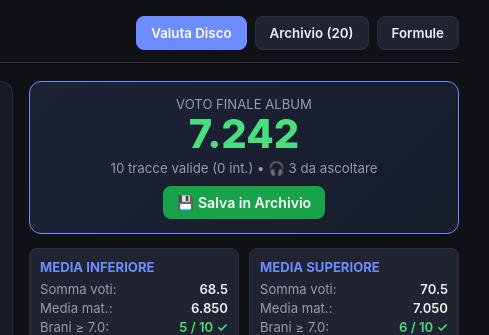
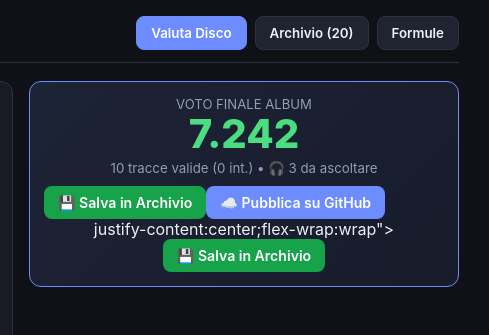
Before and after one commit to matteochiariotti-design/valuta-dischi, a plain HTML site: page index.html in a window 1280 px wide. Shown: the top 335 px of the page, 791-1280 px from the left. Drawn offline with Linux system fonts and the light colour scheme.

Commit message:
Update index.html

```diff
--- a/index.html
+++ b/index.html
@@ -82,7 +82,8 @@ tr.to-listen td{background:#2a2416!important;border-bottom-color:#5c481c}
 </div>
 
 <div>
-<div class="score-box"><div style="font-size:.82rem;color:var(--muted);text-transform:uppercase">Voto Finale Album</div><div class="score-big" id="res-final">0.000</div><div class="score-sub" id="res-meta">0 tracce valide</div><div style="margin-top:10px;display:flex;gap:8px;justify-content:center;flex-wrap:wrap"><button class="btn btn-ok" onclick="saveToArchive()">💾 Salva in Archivio</button><button class="btn btn-del" id="btn-delete-current" style="display:none;padding:8px 12px;font-size:.88rem" onclick="deleteCurrentAlbum()">🗑️ Elimina</button></div></div>
+<div class="score-box"><div style="font-size:.82rem;color:var(--muted);text-transform:uppercase">Voto Finale Album</div><div class="score-big" id="res-final">0.000</div><div class="score-sub" id="res-meta">0 tracce valide</div><div style="margin-top:10px;display:flex;gap:8px<div style="margin-top:10px;display:flex;gap:8px;justify-content:center;flex-wrap:wrap"><button class="btn btn-ok" onclick="saveToArchive()">💾 Salva in Archivio</button><button class="btn" onclick="copyForGithub(this)">☁️ Pubblica su GitHub</button><button class="btn btn-del" id="btn-delete-current" style="display:none;padding:8px 12px;font-size:.88rem" onclick="deleteCurrentAlbum()">🗑️ Elimina</button></div>
+justify-content:center;flex-wrap:wrap"><button class="btn btn-ok" onclick="saveToArchive()">💾 Salva in Archivio</button><button class="btn btn-del" id="btn-delete-current" style="display:none;padding:8px 12px;font-size:.88rem" onclick="deleteCurrentAlbum()">🗑️ Elimina</button></div></div>
 <div class="stat-grid">
 <div class="stat-box"><h4>Media Inferiore</h4>
 <div class="stat-line"><span>Somma voti:</span><span id="inf-sum">0</span></div>
@@ -508,19 +509,66 @@ function exportCSV() {
   link.click();
 }
 
-function copyForGithub() {
+async function copyForGithub(btnEl) {
   saveDraft();
+  let tok = localStorage.getItem("ar_gh_token") || "";
+  if (!tok) {
+    tok = prompt("Incolla il tuo GitHub Token (verrà memorizzato su questo dispositivo per i prossimi invii diretti):");
+    if (!tok || !tok.trim()) return;
+    tok = tok.trim();
+    localStorage.setItem("ar_gh_token", tok);
+  }
+  const btn = btnEl || (typeof event !== "undefined" && event && event.target ? event.target : null);
+  const origText = btn ? btn.textContent : "☁️ Pubblica su GitHub";
+  if (btn) btn.textContent = "⏳ Salvataggio...";
+
   const draft = JSON.parse(localStorage.getItem("ar_draft") || "null");
   const payload = { archive: archive, draft: draft };
   const jsonStr = JSON.stringify(payload, null, 2);
-  const ta = document.createElement("textarea");
-  ta.value = jsonStr;
-  document.body.appendChild(ta);
-  ta.select();
-  document.execCommand("copy");
-  document.body.removeChild(ta);
-  alert("Archivio e Bozza copiati! Ora si aprirà GitHub: apri archivio.json -> matita (Edit) -> Cmd+A -> Cmd+V -> Commit changes.");
-  window.location.href = "https://github.com";
+  const b64 = btoa(unescape(encodeURIComponent(jsonStr)));
+  const apiUrl = "https://github.com";
+
+  try {
+    const getRes = await fetch(apiUrl, {
+      headers: { "Authorization": `Bearer ${tok}`, "Accept": "application/vnd.github+json" }
+    });
+    let sha = undefined;
+    if (getRes.ok) {
+      const fileData = await getRes.json();
+      sha = fileData.sha;
+    } else if (getRes.status === 401 || getRes.status === 403) {
+      localStorage.removeItem("ar_gh_token");
+      if (btn) btn.textContent = origText;
+      alert("Token non valido o senza permessi: clicca di nuovo per inserirne uno valido.");
+      return;
+    }
+
+    const putRes = await fetch(apiUrl, {
+      method: "PUT",
+      headers: {
+        "Authorization": `Bearer ${tok}`,
+        "Accept": "application/vnd.github+json",
+        "Content-Type": "application/json"
+      },
+      body: JSON.stringify({
+        message: "Aggiornamento archivio e bozza da app",
+        content: b64,
+        sha: sha
+      })
+    });
+
+    if (putRes.ok) {
+      if (btn) btn.textContent = "✅ Pubblicato!";
+      setTimeout(() => { if (btn) btn.textContent = origText; }, 2500);
+    } else {
+      const err = await putRes.json();
+      if (btn) btn.textContent = origText;
+      alert("Errore GitHub: " + (err.message || putRes.status));
+    }
+  } catch (e) {
+    if (btn) btn.textContent = origText;
+    alert("Errore di connessione: " + e.message);
+  }
 }
 
 async function pullFromGithub() {
```
